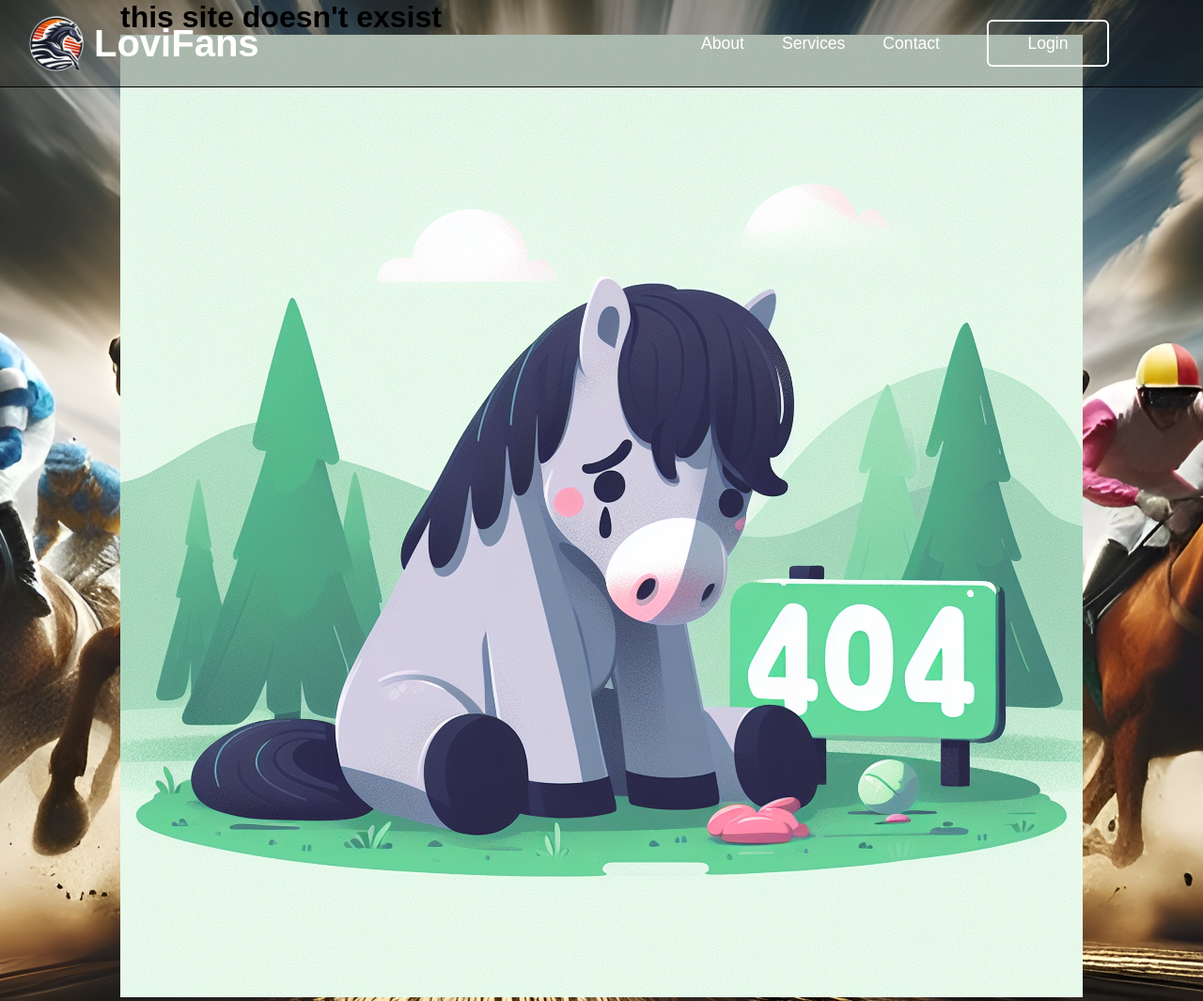
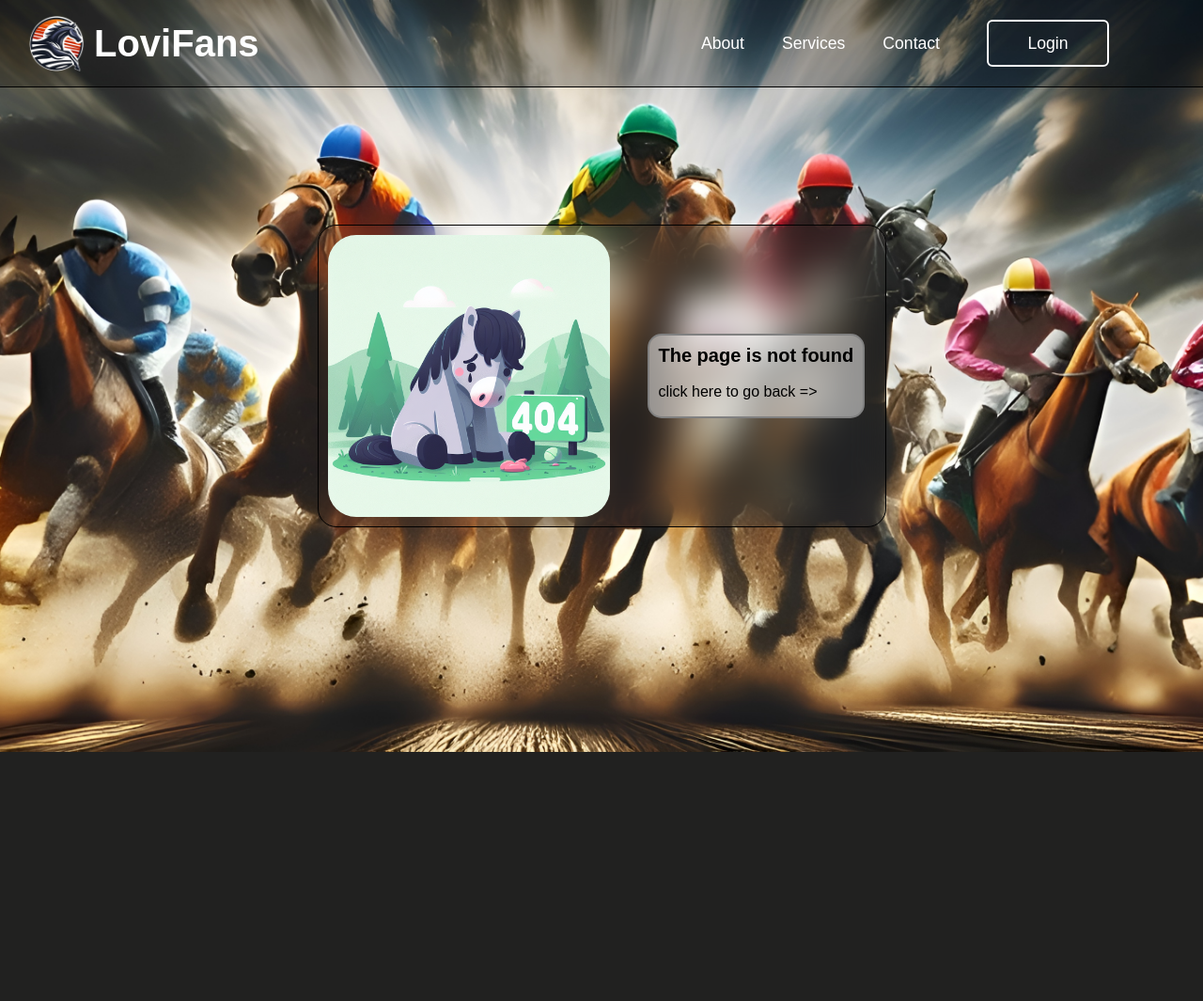
Before and after one commit to becseiszabolcs/lovifans.com, a PHP site: page /404 in a window 1280 px wide. Shown: the whole page at 94% size. After the commit the page ends 800 px from the top, so only its background shows below. Run offline with PHP 8.4, Linux system fonts and the light colour scheme.

Commit message:
find fix and 404 php style set

```diff
--- a/js/app.js
+++ b/js/app.js
@@ -32,7 +32,7 @@ function displayMembers(members) {
                 <div class="buttons">
                     <form id="friendRequest${id}"  method="post">
                         <input disable hidden type="text" name="profile" id="profile${id}" value="${member.profile_id}">
-                        <button onclick="addFriend(${id})" id="friendAdd${id}" class="button">Add friend</button>
+                        <button onclick="addFriend(${id})" id="friendAdd${id}" class="button">send friend request</button>
                         <hr style="border: 1px solid #ddd;margin:10px 0 10px 0">
                         <button class="button">Profile</button>
                     </form>
@@ -47,7 +47,7 @@ function displayMembers(members) {
                 <div class="buttons">
                     <form id="friendRequest${id}"  method="post">
                         <input disable hidden type="text" name="profile" id="profile${id}" value="${member.profile_id}">
-                        <button onclick="addFriend(${id})" id="friendAdd${id}" class="button">cancel adding</button>
+                        <button onclick="addFriend(${id})" id="friendAdd${id}" class="button">cancel request</button>
                         <hr style="border: 1px solid #ddd;margin:10px 0 10px 0">
                         <button class="button">Profile</button>
                     </form>
@@ -60,9 +60,10 @@ function displayMembers(members) {
                 <img src='${img_root}' alt='${member.pic_alt}'><a id='profile_name'>
                 <p>${member.name}</p>
                 <div class="buttons">
+
                     <form id="friendRequest${id}"  method="post">
                         <input disable hidden type="text" name="profile" id="profile${id}" value="${member.profile_id}">
-                        <button onclick="addFriend(${id})" id="friendAdd${id}" class="button">cancel adding</button>
+                        <button onclick="addFriend(${id})" id="friendAdd${id}" class="button">accept friend request</button>
                         <hr style="border: 1px solid #ddd;margin:10px 0 10px 0">
                         <button class="button">Profile</button>
                     </form>
@@ -85,7 +86,7 @@ function displayMembers(members) {
             </div>
             `;
 
-        } else profil="";
+        }else profil="";
 
 
 
@@ -111,11 +112,9 @@ function addFriend(id) {
             data: reqData,
             processData: false,
             contentType: false,
-            success: function (data) {
-                console.log('Friend request sent successfully:', data);
-            },
+            success: function (data){},
             error: function (jqXHR, textStatus, errorThrown) {
-                console.error('Error sending friend request:', errorThrown);
+                console.error('Error in request process');
             }
         });
     }
--- a/pages/404.php
+++ b/pages/404.php
@@ -1,6 +1,14 @@
+<?session_start()?>
+<div class="wrapper signup sites">
 
-<div class="wapper content">
-    <h1>this site doesn't exsist</h1>
-    <img src="./image/404.jpeg" alt="">
+    <div style="display: flex;">
+        <img src="./image/404.jpeg" style="width:300px; border-radius:30px; margin:10px; margin-right:25px" alt="">
+        <a href="http://localhost/lovifans.com" style="text-decoration:none;position:relative;top:100px;color:black;background-color:rgba(255,255,255,0.5); height: 90px;padding:10px;margin:15px;border:2px solid gray; border-radius:15px">
+            <h1 style="font-size: 20px;">The page is not found</h1>
+            <br>
+            <p>click here to go back =></p>
 
+        </a>
+
+    </div>
 </div>
--- /dev/null
+++ b/pages/about.html
@@ -0,0 +1,3 @@
+<div class="wrapper login">
+    <h1>About page</h1>
+</div>
--- /dev/null
+++ b/pages/contact.html
@@ -0,0 +1,3 @@
+<div class="wrapper login">
+    <h1>contact Page</h1>
+</div>
--- /dev/null
+++ b/pages/services.html
@@ -0,0 +1,3 @@
+<div class="wrapper login">
+    <h1>Services page</h1>
+</div>
--- a/pages/unloged/send-password-reset_ir.php
+++ b/pages/unloged/send-password-reset_ir.php
@@ -21,7 +21,7 @@ if($any){
 
     $mail = mailing($email);
 
-    $mail->setFrom("support@lovifans.com");
+    $mail->setFrom("support.team@lovifans.com");
     $mail->addAddress($email);
     $mail->Subject = "Password Reset";
     $mail->Body = <<<END
--- a/style.css
+++ b/style.css
@@ -536,7 +536,7 @@ form .sub:hover{
 .profimg{
     border-radius: 50%;
 }
-.sites{
+#loged .sites{
     display: flex;
     position: relative;
     margin-top: 0px;
```
Also changed, not shown: pages/404.html (+5 -4 lines), pages/loged/friend_req.php (+7 -4 lines), pages/loged/profil.php (+1 -7 lines), pages/unloged/login_ir.php (+25 -0 lines).
